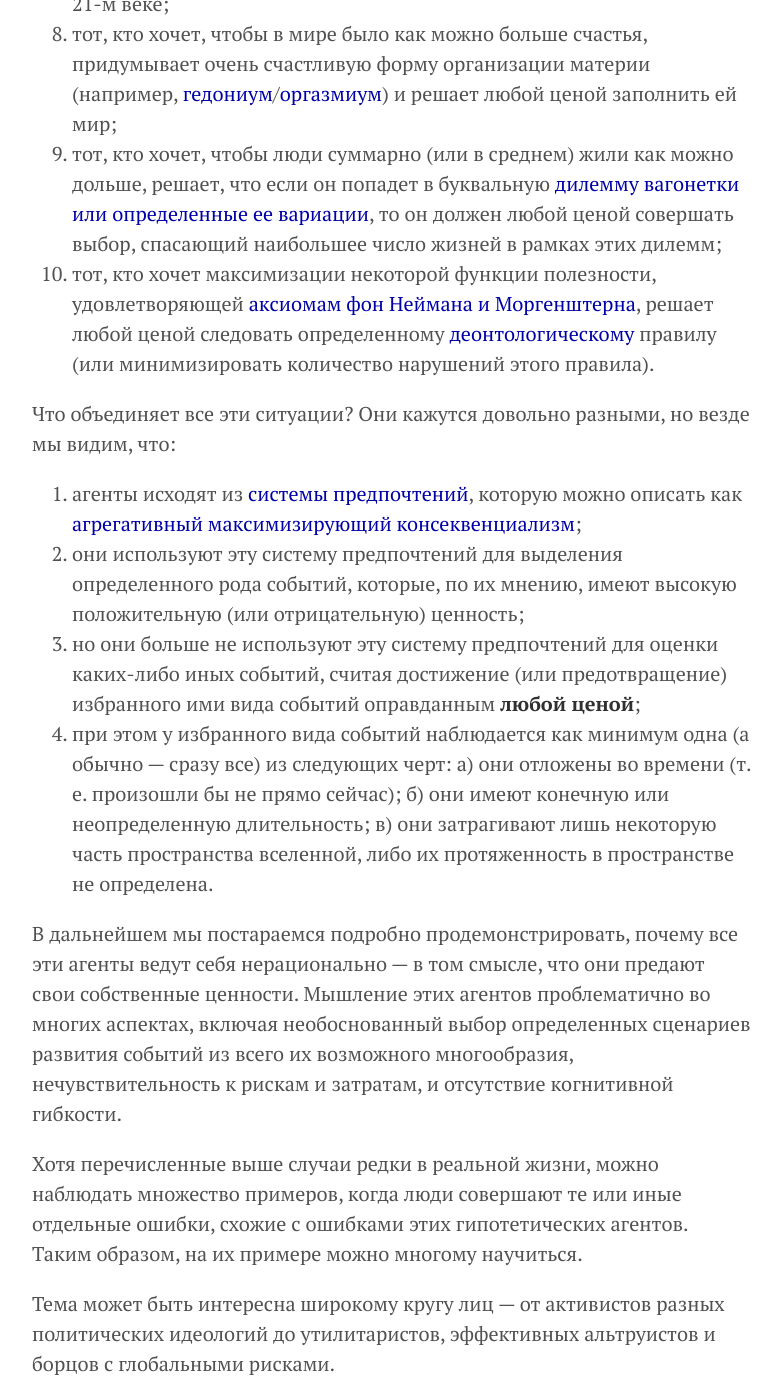
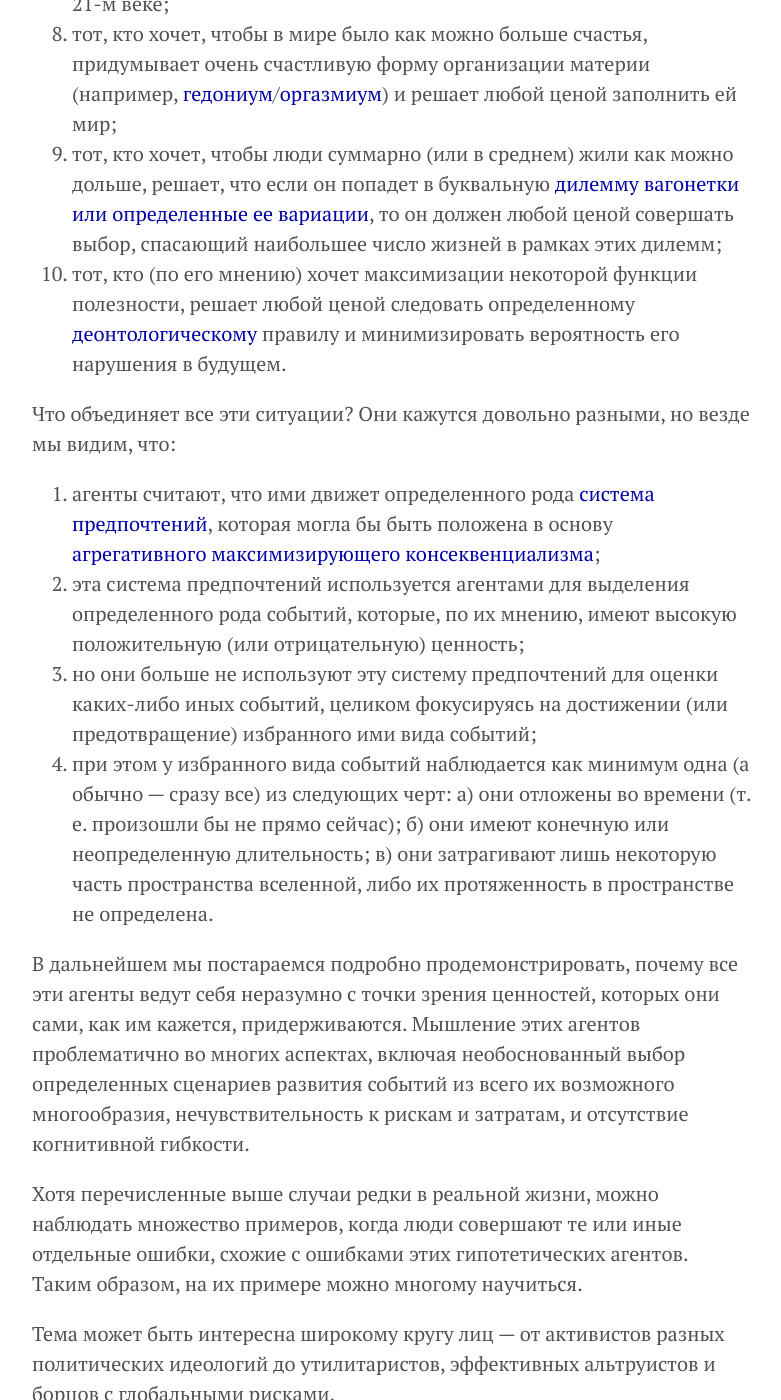
Before and after one commit to KKirdan/kkirdan.github.io, a Jekyll site: the page built from blog/_posts/5. drafts/2023-06-08-b2.md, in a window 1280 px wide and 1400 px high, scrolled down 963 px. Shown: the whole window, without its empty margins (248-1029 px from the left). Built offline with Jekyll 4.4.1, drawn with Linux system fonts in a browser that asks for light colours.

Commit message:
update b2, 466

```diff
--- a/blog/_posts/5. drafts/2023-06-08-b2.md
+++ b/blog/_posts/5. drafts/2023-06-08-b2.md
@@ -19,15 +19,15 @@ importance: 10
 7. тот, кто хочет, чтобы человечество просуществовало как можно дольше, решает любой ценой предотвратить риск вымирания человечества в 21-м веке;
 8. тот, кто хочет, чтобы в мире было как можно больше счастья, придумывает очень счастливую форму организации материи (например, [гедониум](https://forum.effectivealtruism.org/topics/hedonium)/[оргазмиум](https://www.lesswrong.com/tag/orgasmium)) и решает любой ценой заполнить ей мир;
 9. тот, кто хочет, чтобы люди суммарно (или в среднем) жили как можно дольше, решает, что если он попадет в буквальную [дилемму вагонетки или определенные ее вариации](https://ru.wikipedia.org/wiki/%D0%9F%D1%80%D0%BE%D0%B1%D0%BB%D0%B5%D0%BC%D0%B0_%D0%B2%D0%B0%D0%B3%D0%BE%D0%BD%D0%B5%D1%82%D0%BA%D0%B8), то он должен любой ценой совершать выбор, спасающий наибольшее число жизней в рамках этих дилемм;
-10. тот, кто хочет максимизации некоторой функции полезности, удовлетворяющей [аксиомам фон Неймана и Моргенштерна](https://vk.com/wall-199052526_347), решает любой ценой следовать определенному [деонтологическому](https://plato.stanford.edu/entries/ethics-deontological/) правилу (или минимизировать количество нарушений этого правила).
+10. тот, кто (по его мнению) хочет максимизации некоторой функции полезности, решает любой ценой следовать определенному [деонтологическому](https://plato.stanford.edu/entries/ethics-deontological/) правилу и минимизировать вероятность его нарушения в будущем.
 
 Что объединяет все эти ситуации? Они кажутся довольно разными, но везде мы видим, что:
-1. агенты исходят из [системы предпочтений](https://vk.com/wall-199052526_381), которую можно описать как [агрегативный максимизирующий консеквенциализм](https://vk.com/wall-199052526_44);
-2. они используют эту систему предпочтений для выделения определенного рода событий, которые, по их мнению, имеют высокую положительную (или отрицательную) ценность;
-3. но они больше не используют эту систему предпочтений для оценки каких-либо иных событий, считая достижение (или предотвращение) избранного ими вида событий оправданным **любой ценой**;
+1. агенты считают, что ими движет определенного рода [система предпочтений](https://vk.com/wall-199052526_381), которая могла бы быть положена в основу [агрегативного максимизирующего консеквенциализма](https://vk.com/wall-199052526_44);
+2. эта система предпочтений используется агентами для выделения определенного рода событий, которые, по их мнению, имеют высокую положительную (или отрицательную) ценность;
+3. но они больше не используют эту систему предпочтений для оценки каких-либо иных событий, целиком фокусируясь на достижении (или предотвращение) избранного ими вида событий;
 4. при этом у избранного вида событий наблюдается как минимум одна (а обычно — сразу все) из следующих черт: а) они отложены во времени (т. е. произошли бы не прямо сейчас); б) они имеют конечную или неопределенную длительность; в) они затрагивают лишь некоторую часть пространства вселенной, либо их протяженность в пространстве не определена.
 
-В дальнейшем мы постараемся подробно продемонстрировать, почему все эти агенты ведут себя нерационально — в том смысле, что они предают свои собственные ценности. Мышление этих агентов проблематично во многих аспектах, включая необоснованный выбор определенных сценариев развития событий из всего их возможного многообразия, нечувствительность к рискам и затратам, и отсутствие когнитивной гибкости.
+В дальнейшем мы постараемся подробно продемонстрировать, почему все эти агенты ведут себя неразумно с точки зрения ценностей, которых они сами, как им кажется, придерживаются. Мышление этих агентов проблематично во многих аспектах, включая необоснованный выбор определенных сценариев развития событий из всего их возможного многообразия, нечувствительность к рискам и затратам, и отсутствие когнитивной гибкости.
 
 Хотя перечисленные выше случаи редки в реальной жизни, можно наблюдать множество примеров, когда люди совершают те или иные отдельные ошибки, схожие с ошибками этих гипотетических агентов. Таким образом, на их примере можно многому научиться.
 
```
Also changed, not shown: blog/_posts/3. average/2022-07-24-466.md (+1 -1 lines).
